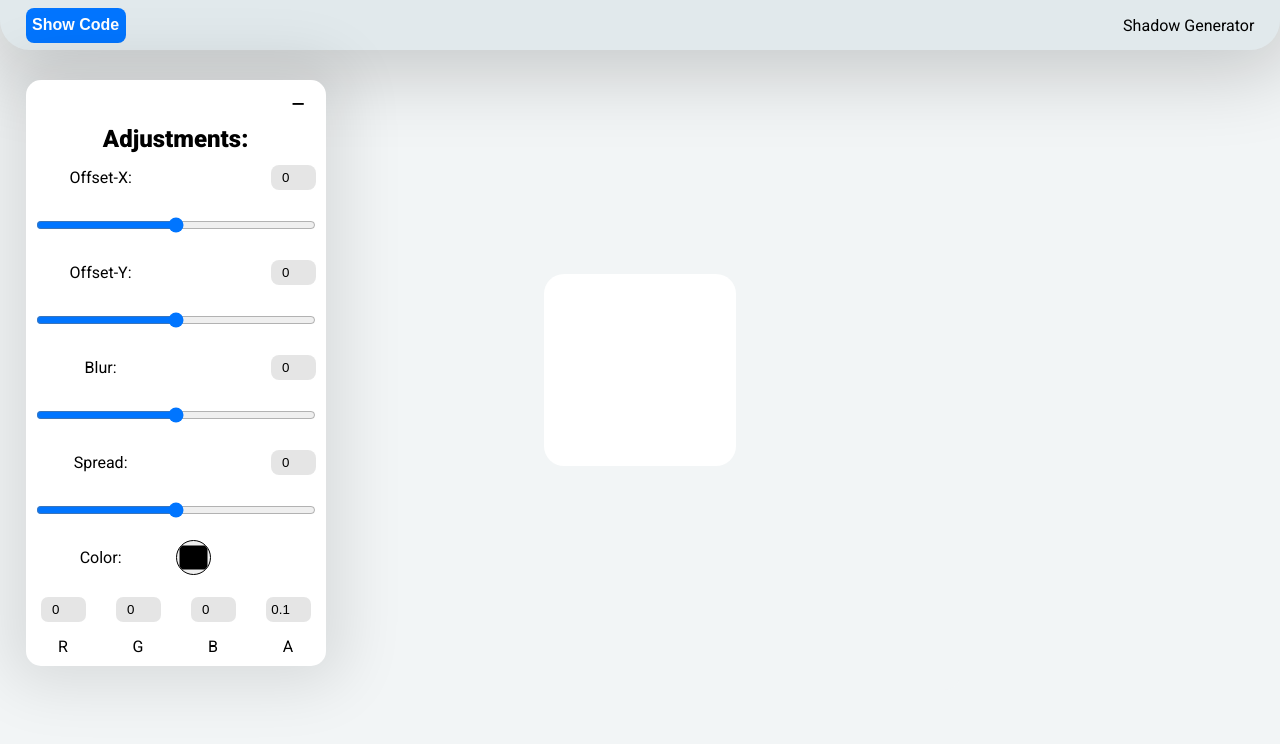
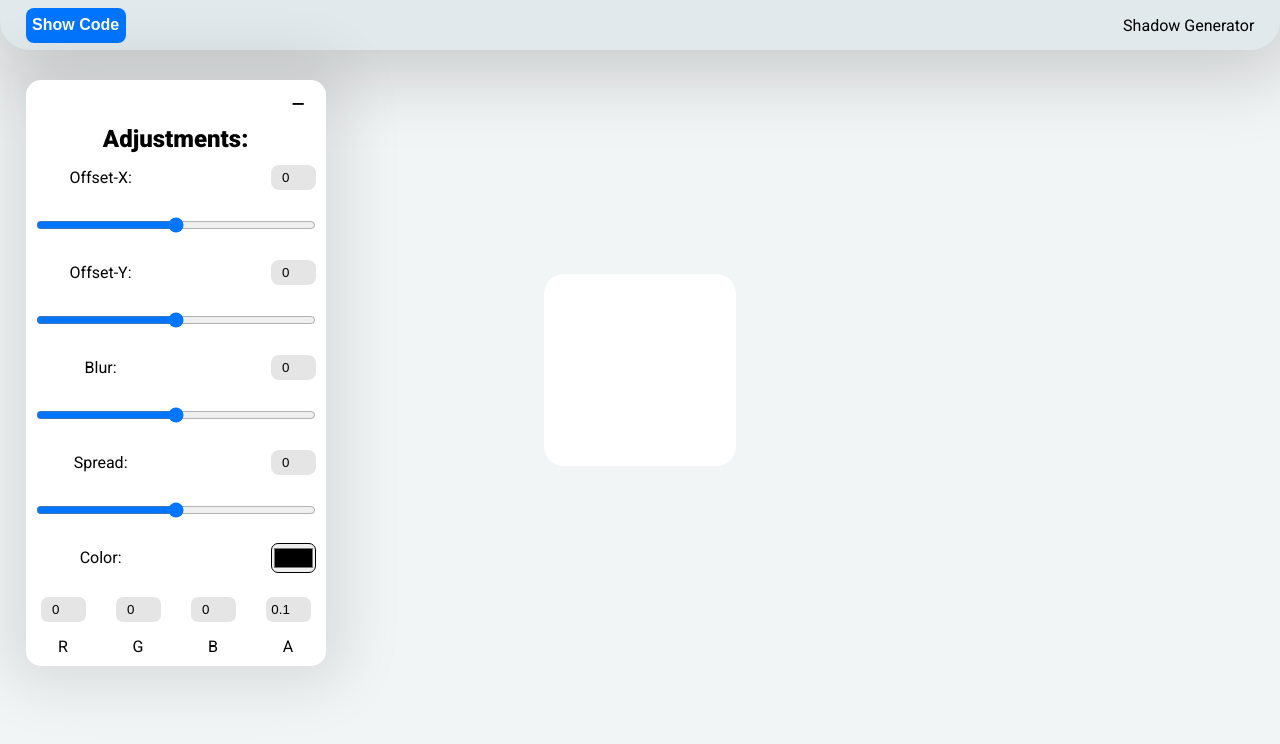
Before and after one commit to Aurotem/Shadow-Generator, a plain HTML site: page index.html in a window 1280 px wide. Shown: the top 744 px of the page. Drawn offline with Linux system fonts and the light colour scheme.

Commit message:
Small touches

```diff
--- a/style.css
+++ b/style.css
@@ -209,13 +209,16 @@ nav ul {
   background-color: rgba(0, 0, 0, 0.1);
   text-align: center;
 }
+
 .-labels {
   margin-bottom: 10px;
 }
 
 #color {
-  border-radius: 100%;
-  height: 35px;
-  width: 35px;
+  border-radius: 7px;
+  height: 30px;
+  width: 30%;
   size: 10px;
+  margin-left: auto;
+  margin-right: 10px;
 }
```
